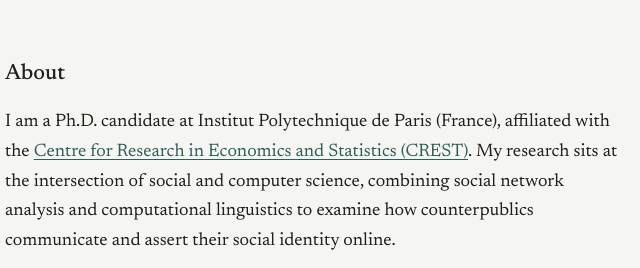
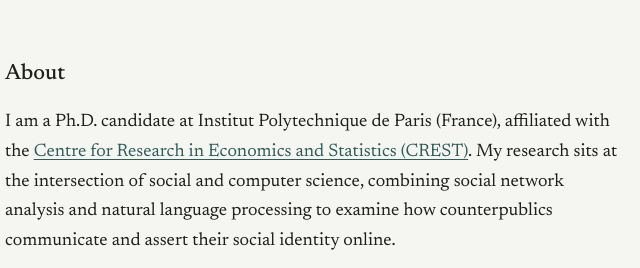
Before and after one commit to yasmine-houri/yasmine-houri, a plain HTML site: page index.html in a window 1280 px wide. Shown: the top 268 px of the page, 299-939 px from the left. Drawn offline with Linux system fonts and the light colour scheme.

Commit message:
Update research description to include NLP

```diff
--- a/index.html
+++ b/index.html
@@ -417,7 +417,7 @@
         <p>
           I am a Ph.D. candidate at Institut Polytechnique de Paris (France), affiliated with the
           <a href="https://crest.science/" target="_blank" rel="noopener noreferrer">Centre for Research in Economics and Statistics (CREST)</a>.
-          My research sits at the intersection of social and computer science, combining social network analysis and computational linguistics
+          My research sits at the intersection of social and computer science, combining social network analysis and natural language processing
           to examine how counterpublics communicate and assert their social identity online.
 
         </p>
```
